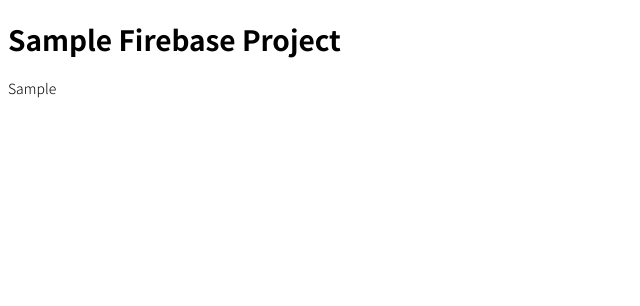
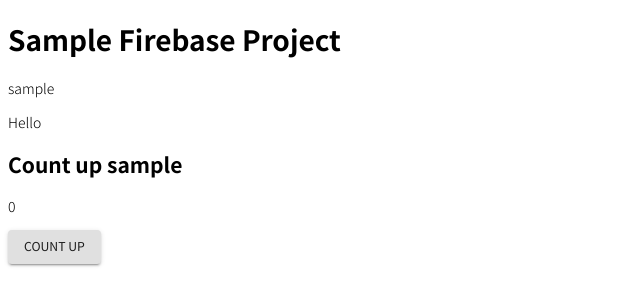
Before and after one commit to tahomatx/sample-firebase-project, a Gatsby site in the folder hosting/: page / in a window 1280 px wide. Shown: the whole page, without its empty margins (0-640 px from the left). Built offline with nearby package versions, Linux system fonts and the light colour scheme; Gatsby itself is replaced by a stand-in of ours.

Commit message:
add sample

```diff
--- /dev/null
+++ b/hosting/src/components/Hello.js
@@ -0,0 +1,6 @@
+import React from "react";
+
+
+export default ({ children }) => {
+  return (<p>{children}</p>);
+};
--- /dev/null
+++ b/hosting/src/components/HelloState.js
@@ -0,0 +1,27 @@
+import React from "react";
+import Button from '@material-ui/core/Button';
+
+
+export default class HelloState extends React.Component {
+  render() {
+    const { state, props } = this;
+
+    return (
+      <div>
+        <h2>{props.title}</h2>
+        <p>{state.count}</p>
+        <Button variant='contained' onClick={this.countUp}>Count up</Button>
+      </div>
+    );
+  }
+
+  state = {
+    count: 0,
+  }
+
+  countUp = () => {
+    const { state } = this;
+    console.log(state.count++);
+    this.setState({ count: state.count++ });
+  }
+}
--- a/hosting/src/pages/index.js
+++ b/hosting/src/pages/index.js
@@ -1,7 +1,13 @@
 import React from "react";
 import page from 'common/page';
+import Hello from 'components/Hello';
+import HelloState from 'components/HelloState';
 import { withTheme } from '@material-ui/styles';
 
+
+const Sample = ({ message }) => {
+  return (<p>{message}</p>);
+};
 
 const Page = ({ theme }) => {
 
@@ -11,7 +17,9 @@
       </Head> */}
       <main>
         <h1>Sample Firebase Project</h1>
-        <p>Sample</p>
+        <Sample message='sample' />
+        <Hello><span>Hello</span></Hello>
+        <HelloState title='Count up sample' />
       </main>
     </React.Fragment>
   );
```
Also changed, not shown: hosting/src/pages/aaa.js (added, +18 -0 lines).
